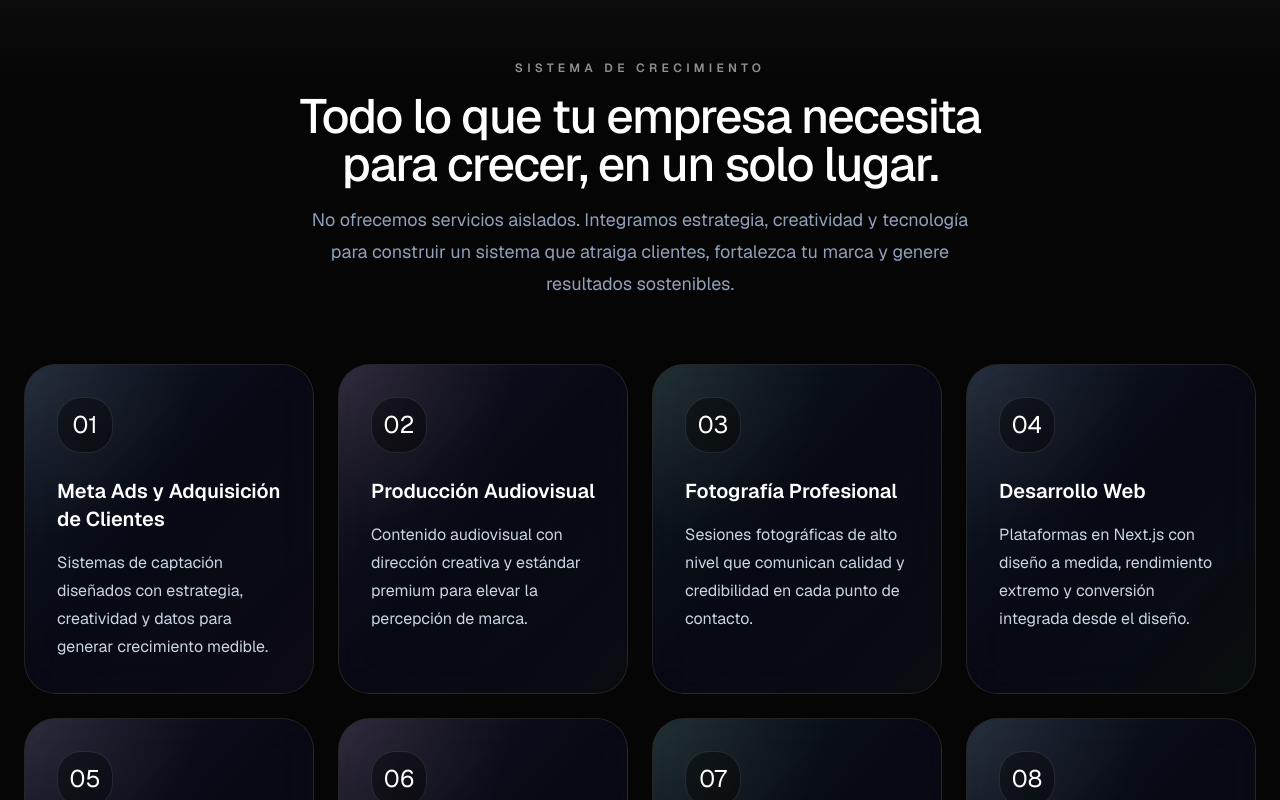
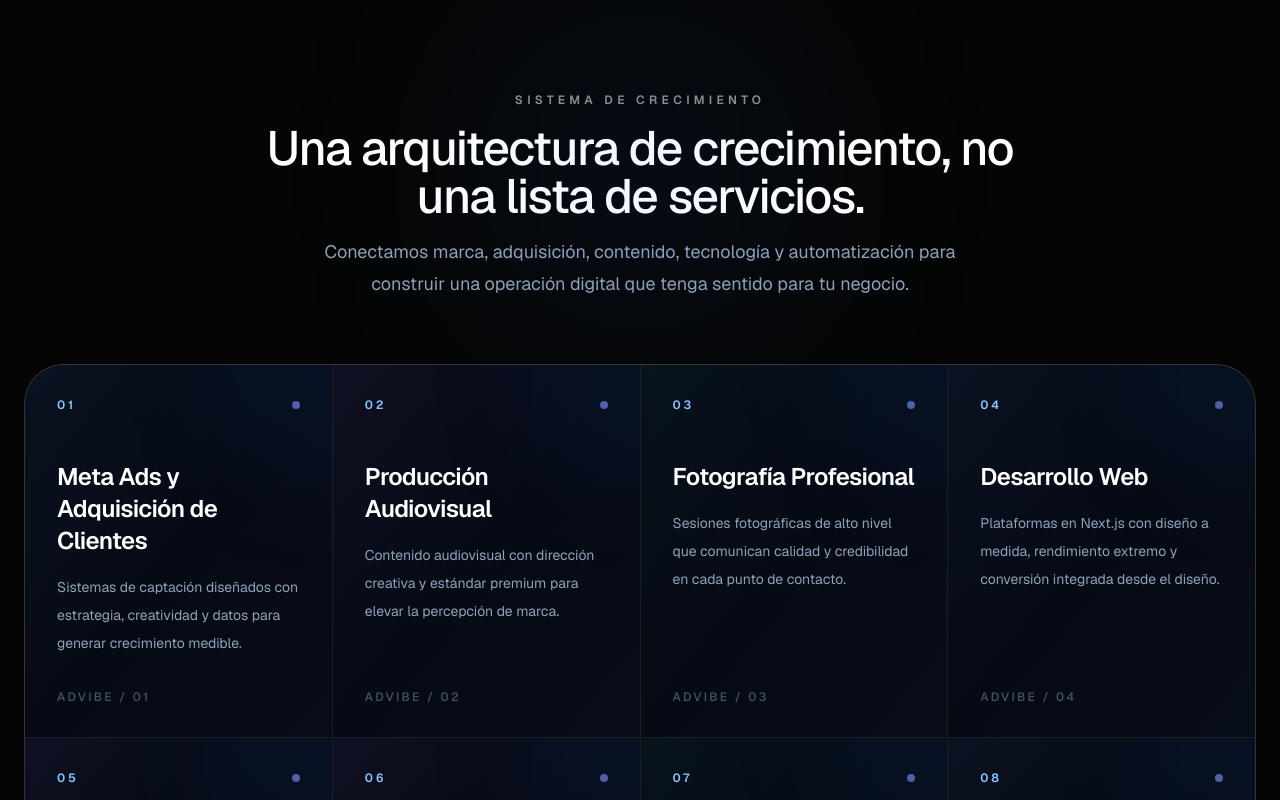
Before and after one commit to pablowebster94-sudo/advibe, a Next.js app: page / in a window 1280 px wide. Shown: the part 1340-2140 px from the top of the page. Built offline with nearby package versions, Linux system fonts and the light colour scheme.

Commit message:
design: redesign services section without emoji icons

```diff
--- a/components/Services.tsx
+++ b/components/Services.tsx
@@ -4,62 +4,39 @@ import { motion } from "framer-motion";
 import { services } from "@/lib/content";
 import SectionHeading from "@/components/ui/SectionHeading";
 
-const cardAnimation = {
-  hidden: { opacity: 0, y: 24 },
-  show: { opacity: 1, y: 0 },
-};
-
 export default function Services() {
   return (
-    <section
-      id="servicios"
-      className="relative overflow-hidden py-24 sm:py-28 lg:py-32"
-    >
-      <div className="pointer-events-none absolute inset-x-0 top-0 h-40 bg-gradient-to-b from-white/5 to-transparent" />
-
+    <section id="servicios" className="relative overflow-hidden py-28 sm:py-32 lg:py-40">
+      <div className="pointer-events-none absolute left-1/2 top-24 h-72 w-72 -translate-x-1/2 rounded-full bg-blue-500/10 blur-[120px]" />
       <div className="mx-auto max-w-7xl px-6">
         <SectionHeading
-          eyebrow="Sistema de Crecimiento"
-          title="Todo lo que tu empresa necesita para crecer, en un solo lugar."
-          description="No ofrecemos servicios aislados. Integramos estrategia, creatividad y tecnología para construir un sistema que atraiga clientes, fortalezca tu marca y genere resultados sostenibles."
+          eyebrow="Sistema de crecimiento"
+          title="Una arquitectura de crecimiento, no una lista de servicios."
+          description="Conectamos marca, adquisición, contenido, tecnología y automatización para construir una operación digital que tenga sentido para tu negocio."
         />
 
-        <div className="mt-16 grid gap-6 md:grid-cols-2 xl:grid-cols-4">
+        <div className="mt-16 grid gap-px overflow-hidden rounded-[2.5rem] border border-white/10 bg-white/10 md:grid-cols-2 xl:grid-cols-4">
           {services.map((service, index) => (
             <motion.article
               key={service.title}
-              initial="hidden"
-              whileInView="show"
-              viewport={{ once: true, amount: 0.2 }}
-              variants={cardAnimation}
-              transition={{
-                duration: 0.55,
-                delay: index * 0.08,
-              }}
-              whileHover={{
-                y: -8,
-                scale: 1.02,
-              }}
-              className="group relative overflow-hidden rounded-[2rem] border border-white/10 bg-[linear-gradient(135deg,rgba(255,255,255,0.05),rgba(10,10,10,0.90))] p-8 backdrop-blur-xl transition-all duration-500 hover:border-cyan-400/30 hover:shadow-[0_25px_80px_-35px_rgba(0,212,255,0.18)]"
+              initial={{ opacity: 0, y: 26 }}
+              whileInView={{ opacity: 1, y: 0 }}
+              viewport={{ once: true, amount: 0.18 }}
+              transition={{ duration: 0.6, delay: index * 0.045, ease: [0.22, 1, 0.36, 1] }}
+              whileHover={{ y: -6 }}
+              className="group relative min-h-72 overflow-hidden bg-[#080c14] p-7 transition-colors duration-500 hover:bg-[#0c1220] sm:p-8"
             >
-              <div
-                className={`absolute inset-0 bg-gradient-to-br ${service.accent} opacity-60 transition duration-500 group-hover:opacity-80`}
-              />
+              <div className={`absolute inset-0 bg-gradient-to-br ${service.accent} opacity-30 transition-opacity duration-500 group-hover:opacity-70`} />
+              <div className="absolute -right-16 -top-16 h-40 w-40 rounded-full bg-blue-500/10 blur-3xl transition-transform duration-700 group-hover:scale-150" />
 
-              <div className="absolute inset-0 bg-[radial-gradient(circle_at_top_left,_rgba(255,255,255,0.08),_transparent_40%)]" />
-
-              <div className="relative">
-                <div className="flex h-14 w-14 items-center justify-center rounded-3xl border border-white/10 bg-black/40 text-2xl">
-                  {service.icon}
+              <div className="relative flex h-full flex-col">
+                <div className="flex items-center justify-between">
+                  <span className="text-xs font-semibold tracking-[0.24em] text-blue-300">{service.icon}</span>
+                  <span className="h-2 w-2 rounded-full bg-gradient-to-r from-blue-400 to-violet-400 opacity-60 transition duration-500 group-hover:scale-150 group-hover:opacity-100" />
                 </div>
-
-                <h3 className="mt-6 text-xl font-semibold text-white">
-                  {service.title}
-                </h3>
-
-                <p className="mt-4 leading-7 text-slate-300">
-                  {service.description}
-                </p>
+                <h3 className="mt-12 max-w-xs text-xl font-semibold tracking-tight text-white sm:text-2xl">{service.title}</h3>
+                <p className="mt-4 max-w-sm text-sm leading-7 text-slate-400">{service.description}</p>
+                <div className="mt-auto pt-8 text-xs font-medium uppercase tracking-[0.2em] text-slate-600 transition-colors group-hover:text-blue-300/80">AdVibe / {String(index + 1).padStart(2, "0")}</div>
               </div>
             </motion.article>
           ))}
```
